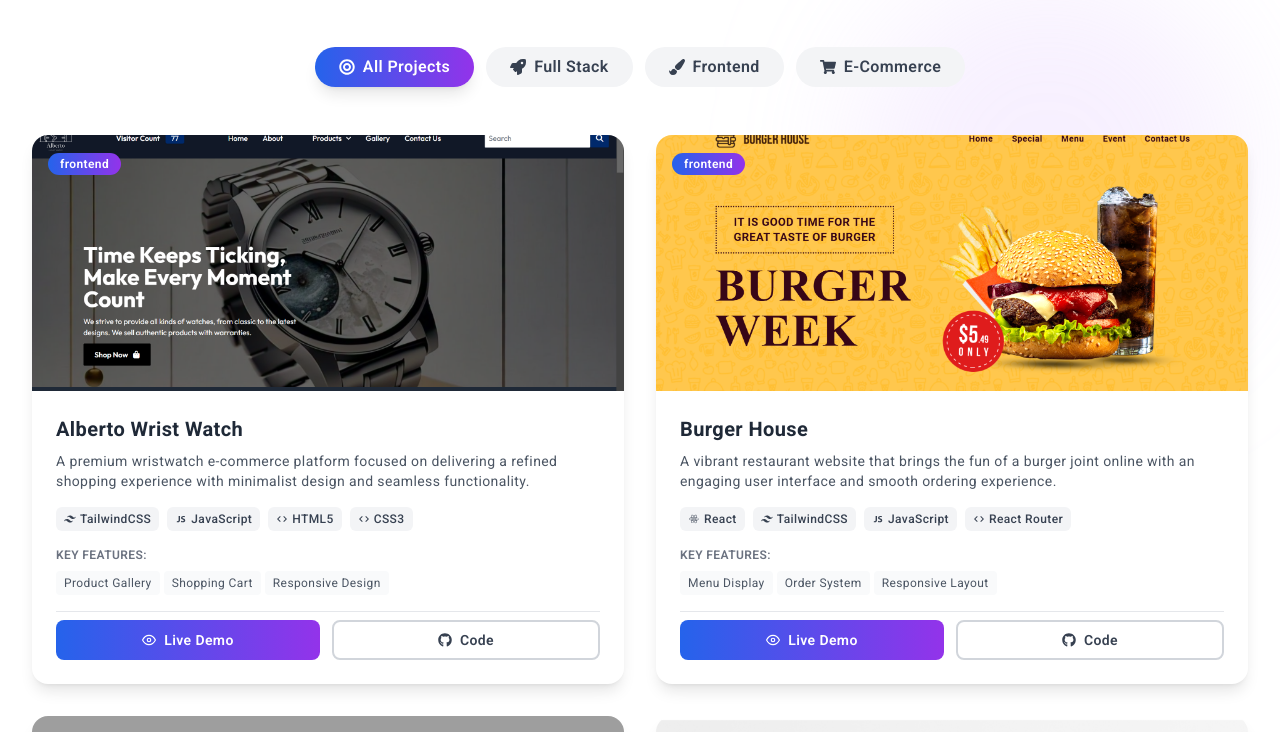
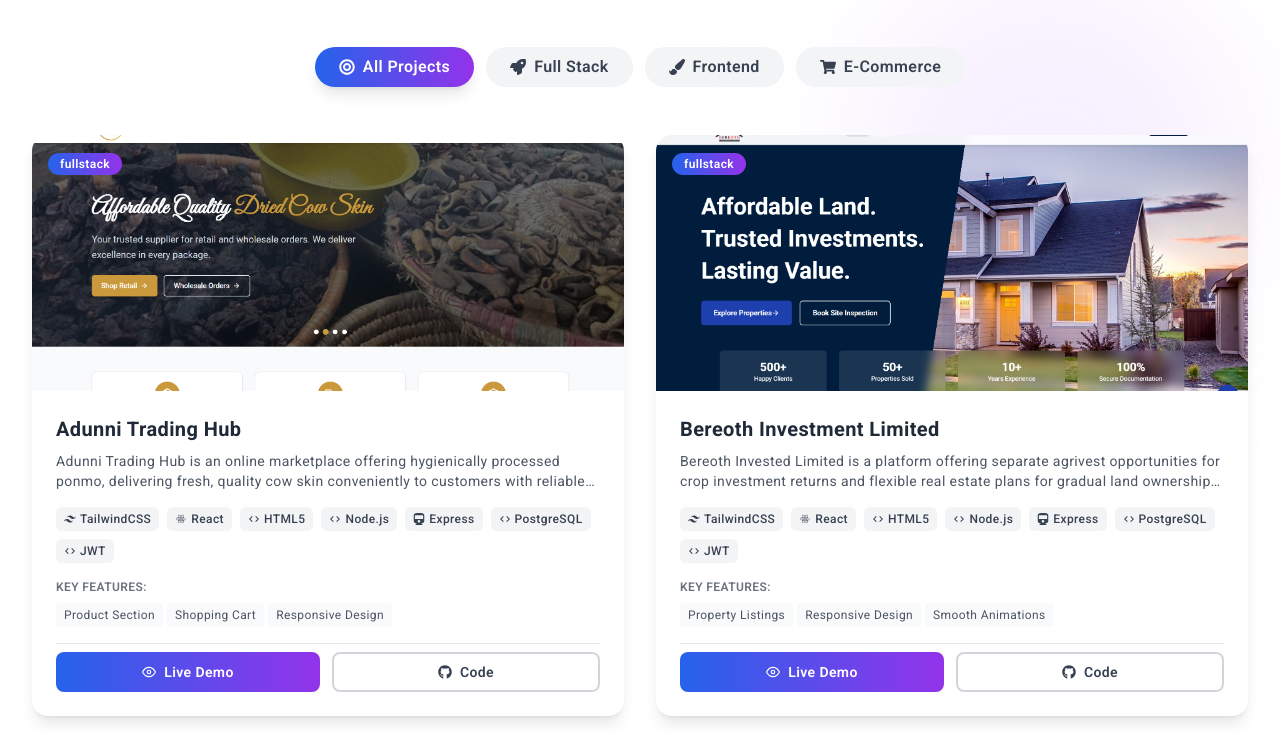
Before and after one commit to Shalom-Shobowale/myPortfolio, a React (Vite) app: page / in a window 1280 px wide. Shown: the part 2000-2732 px from the top of the page. Built offline with nearby package versions, Linux system fonts and the light colour scheme; grey boxes are pictures that could not be loaded.

Commit message:
updated the project section

```diff
--- a/public/productData.json
+++ b/public/productData.json
@@ -1,6 +1,67 @@
 [
   {
     "id": 1,
+    "title": "Adunni Trading Hub",
+    "category": "fullstack",
+    "image": "/project.png",
+    "liveLink": "https://www.adunnitradinghub.com/",
+    "githubLink": "https://github.com/Shalom-Shobowale/adunniTradingHub",
+    "description": "Adunni Trading Hub is an online marketplace offering hygienically processed ponmo, delivering fresh, quality cow skin conveniently to customers with reliable service and easy ordering.",
+    "technologies": [
+      "TailwindCSS",
+      "React",
+      "HTML5",
+      "Node.js",
+      "Express",
+      "PostgreSQL",
+      "JWT"
+    ],
+    "features": [
+      "Product Section",
+      "Shopping Cart",
+      "Responsive Design",
+      "Smooth Animations",
+      "Payment Gateway",
+      "Order Tracking",
+      "Admin Dashboard",
+      "User Authentication"
+    ],
+    "role": "Full Stack Developer",
+    "year": "2025"
+  },
+  {
+    "id": 2,
+    "title": "Bereoth Investment Limited",
+    "category": "fullstack",
+    "image": "/project1.png",
+    "liveLink": "https://www.bereoth.com/",
+    "githubLink": "https://github.com/Shalom-Shobowale/Bereoth-",
+    "description": "Bereoth Invested Limited is a platform offering separate agrivest opportunities for crop investment returns and flexible real estate plans for gradual land ownership through installment payments.",
+    "technologies": [
+      "TailwindCSS",
+      "React",
+      "HTML5",
+      "Node.js",
+      "Express",
+      "PostgreSQL",
+      "JWT"
+    ],
+    "features": [
+      "Property Listings",
+      "Responsive Design",
+      "Smooth Animations",
+      "Admin Dashboard",
+      "User Authentication",
+      "Contact Form",
+      "Blog Section",
+      "Newsletter Subscription",
+      "Social Media Integration"
+    ],
+    "role": "Full Stack Developer",
+    "year": "2025"
+  },
+  {
+    "id": 3,
     "title": "Alberto Wrist Watch",
     "category": "frontend",
     "image": "/firstProject.png",
@@ -18,7 +79,7 @@
     "year": "2024"
   },
   {
-    "id": 2,
+    "id": 4,
     "title": "Burger House",
     "category": "frontend",
     "image": "/forthP.png",
@@ -36,7 +97,7 @@
     "year": "2024"
   },
   {
-    "id": 3,
+    "id": 5,
     "title": "Travel Smart",
     "category": "frontend",
     "image": "/fifthP.png",
@@ -54,7 +115,7 @@
     "year": "2024"
   },
   {
-    "id": 4,
+    "id": 6,
     "title": "Fitness Tracker",
     "category": "fullstack",
     "image": "/fitness.png",
@@ -79,7 +140,7 @@
     "year": "2024"
   },
   {
-    "id": 5,
+    "id": 7,
     "title": "Vegefoods",
     "category": "ecommerce",
     "image": "/vege.png",
@@ -104,7 +165,7 @@
     "year": "2024"
   },
   {
-    "id": 6,
+    "id": 8,
     "title": "FordLand Properties",
     "category": "frontend",
     "image": "/secondP.png",
@@ -122,7 +183,7 @@
     "year": "2024"
   },
   {
-    "id": 7,
+    "id": 9,
     "title": "Guessing Game",
     "category": "frontend",
     "image": "/thirdP.png",
--- a/src/Components/About.jsx
+++ b/src/Components/About.jsx
@@ -231,7 +231,7 @@ export default function About() {
                 </motion.div>
 
                 <motion.div
-                  className="absolute -bottom-1 left-4 right-6 bg-white dark:bg-gray-800 rounded-xl shadow-xl p-4"
+                  className="absolute -bottom-20 lg:-bottom-1 left-4 right-6 bg-white dark:bg-gray-800 rounded-xl shadow-xl p-4"
                   initial={{ y: 50, opacity: 0 }}
                   animate={{ y: 0, opacity: 1 }}
                   transition={{ delay: 0.5 }}
@@ -259,7 +259,7 @@ export default function About() {
           <div className="lg:w-7/12 min-w-0">
             <motion.div
               variants={itemVariants}
-              className="flex gap-3 mb-8 border-b border-gray-200 dark:border-gray-700"
+              className="flex flex-wrap lg:flex-row lg:justify-start justify-center gap-5 lg:gap-3 mb-8 border-b border-gray-200 dark:border-gray-700"
             >
               {[
                 { id: 1, label: `About Me`, icon: <BsBookFill /> },
@@ -271,7 +271,7 @@ export default function About() {
                   whileHover={{ scale: 1.05 }}
                   whileTap={{ scale: 0.95 }}
                   onClick={() => handleTabClick(tab.id)}
-                  className={`lg:px-6 lg:py-3 rounded-t-lg font-semibold transition-all duration-300 flex items-center gap-1 md:gap-2 ${
+                  className={`lg:px-6 py-3 rounded-t-lg font-semibold transition-all duration-300 flex items-center gap-1 md:gap-2 ${
                     openTab === tab.id
                       ? "bg-gradient-to-r from-blue-600 to-purple-600 text-white shadow-lg"
                       : "text-gray-600 dark:text-gray-400 hover:text-gray-800 dark:hover:text-gray-200"
@@ -385,7 +385,7 @@ export default function About() {
                           Experience
                         </p>
                         <p className="font-semibold text-gray-800 dark:text-gray-200">
-                          2+ Years Professional
+                          Professional
                         </p>
                       </div>
                     </div>
--- a/src/Components/Home.jsx
+++ b/src/Components/Home.jsx
@@ -287,7 +287,7 @@ export default function Home() {
 
         {/* Scroll Down Indicator */}
         <motion.div
-          className="absolute bottom-8 left-36 lg:left-1/2 transform -translate-x-1/2"
+          className="absolute bottom-8 left-[38%] lg:left-1/2 transform -translate-x-1/2"
           animate={{ y: [0, 10, 0] }}
           transition={{ duration: 2, repeat: Infinity }}
         >
```
Also changed, not shown: public/project.png (added), public/project1.png (added).
